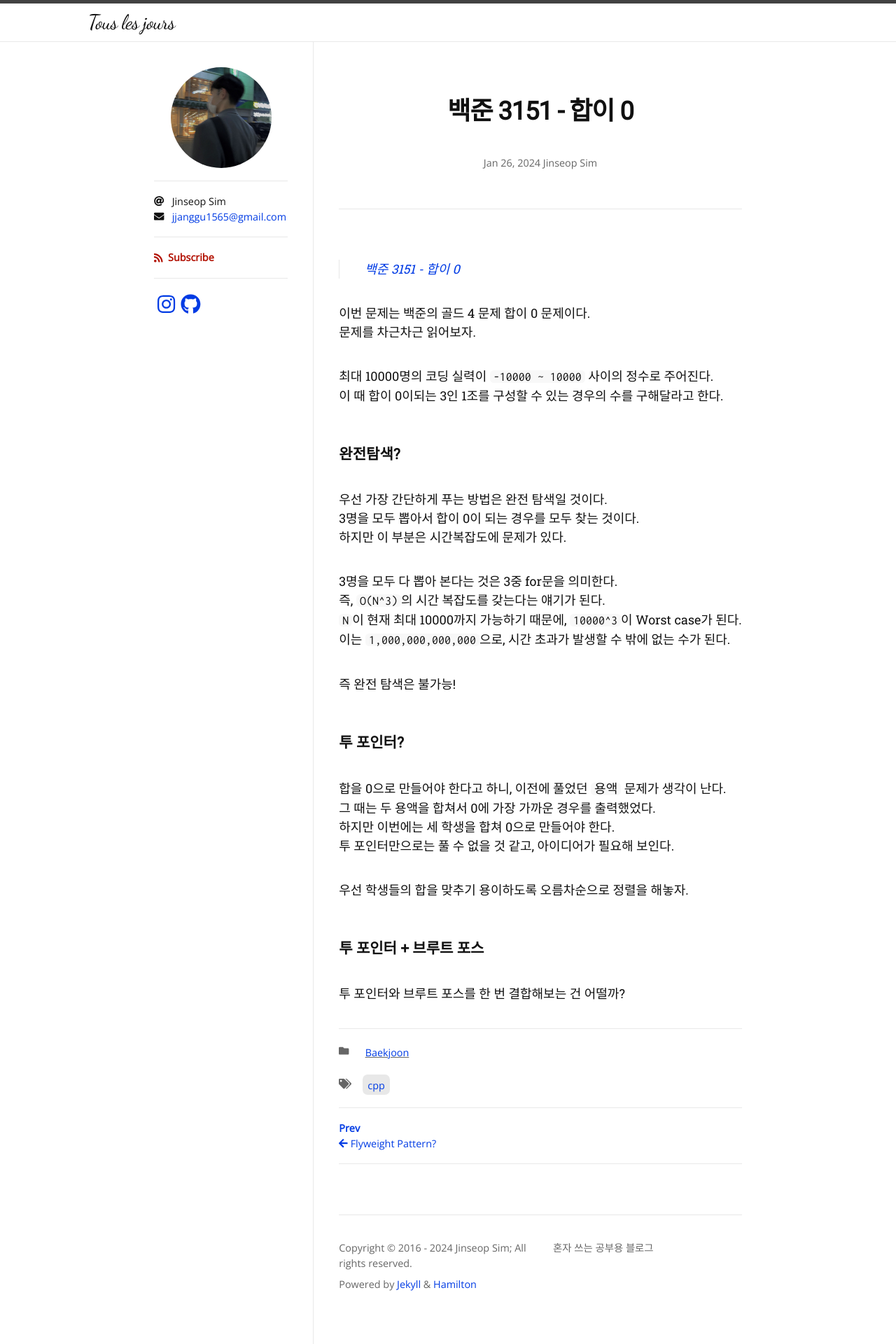
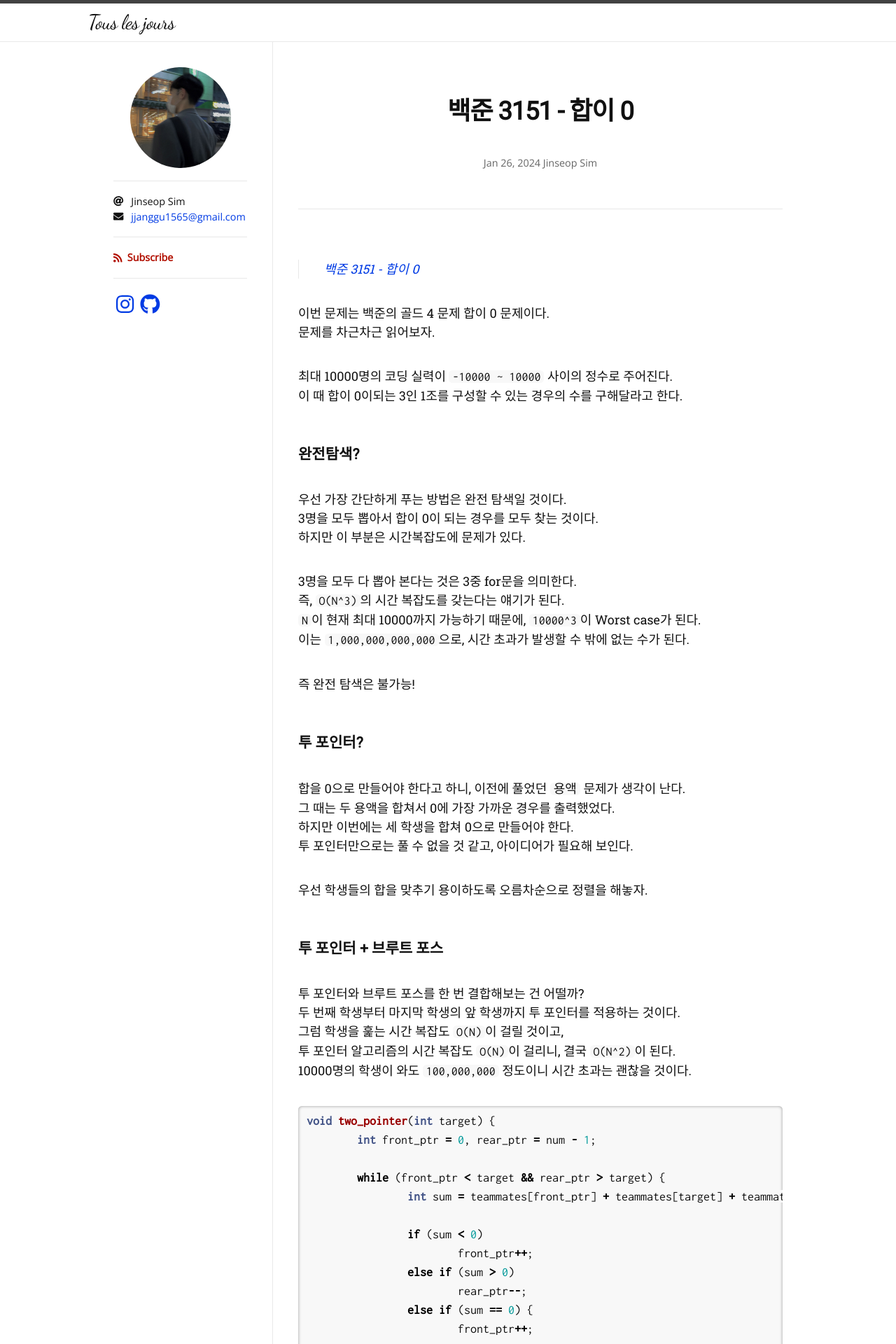
Before and after one commit to Jinseop-Sim/Jinseop-Sim.github.io, a Jekyll site: the page built from _posts/2024-01-26-bj-3151.md, in a window 1280 px wide. Shown: the top 1920 px of the page at 70% size. Built offline with Jekyll 4.4.1, drawn with Linux system fonts in a browser that asks for light colours; nearby versions of some CDN libraries; some web fonts are replaced; some of the changed text lies outside the part shown.

Commit message:
글 수정

````diff
--- a/_posts/2024-01-26-bj-3151.md
+++ b/_posts/2024-01-26-bj-3151.md
@@ -36,3 +36,56 @@
 
 ### 투 포인터 + 브루트 포스
 투 포인터와 브루트 포스를 한 번 결합해보는 건 어떨까?
+두 번째 학생부터 마지막 학생의 앞 학생까지 투 포인터를 적용하는 것이다.
+그럼 학생을 훑는 시간 복잡도 ```O(N)```이 걸릴 것이고,
+투 포인터 알고리즘의 시간 복잡도 ```O(N)```이 걸리니, 결국 ```O(N^2)```이 된다.
+10000명의 학생이 와도 ```100,000,000``` 정도이니 시간 초과는 괜찮을 것이다.
+
+{% highlight cpp %}
+void two_pointer(int target) {
+	int front_ptr = 0, rear_ptr = num - 1;
+
+	while (front_ptr < target && rear_ptr > target) {
+		int sum = teammates[front_ptr] + teammates[target] + teammates[rear_ptr];
+
+		if (sum < 0)
+			front_ptr++;
+		else if (sum > 0)
+			rear_ptr--;
+		else if (sum == 0) {
+			front_ptr++;
+			answer++;
+		}
+	}
+}
+{% endhighlight %}
+
+처음엔 함수를 위와 같이 구현했다.
+하지만 합이 0이 되었을 때, 어느 쪽 포인터를 줄일 지가 문제였다.
+중복되는 케이스의 조합이 나올 때, 그걸 탐지할 수가 없는 것이다.
+해당 부분만 해결하면 해결될 것 같은데 고민을 한 번 해보자..
+
+### 이분 탐색 + 브루트 포스
+결국 고민 끝에 다른 사람의 풀이를 참고했다.
+나처럼 투 포인터로 해결하는 방식은 거의 불가능해 보였다.
+가장 간단한 방식은 __이분 탐색과 함께 브루트 포스를 이용하는 것__ 이었다.
+
+2개의 수를 고정시켜놓고, 나머지 하나의 수를 이분 탐색으로 찾는 것이다.
+그럼 ```O(N * N * logN)```의 시간복잡도가 소요되므로, 시간적으로도 괜찮다.
+최종적으로 아래와 같이 구현되었다.
+
+{% highlight cpp %}
+	sort(teammates, teammates + num);
+	// 우선 포인터를 사용하기 위해 정렬이 필요하다.
+
+	for (int i = 0; i < num - 1; i++) {
+		for (int j = i + 1; j < num; j++) {
+			ll sum = teammates[i] + teammates[j];
+
+			int front_ptr = lower_bound(teammates + j + 1, teammates + num, -sum) - teammates;
+			int rear_ptr = upper_bound(teammates + j + 1, teammates + num, -sum) - teammates;
+
+			answer += (rear_ptr - front_ptr);
+		}
+	}
+{% endhighlight %}
````
